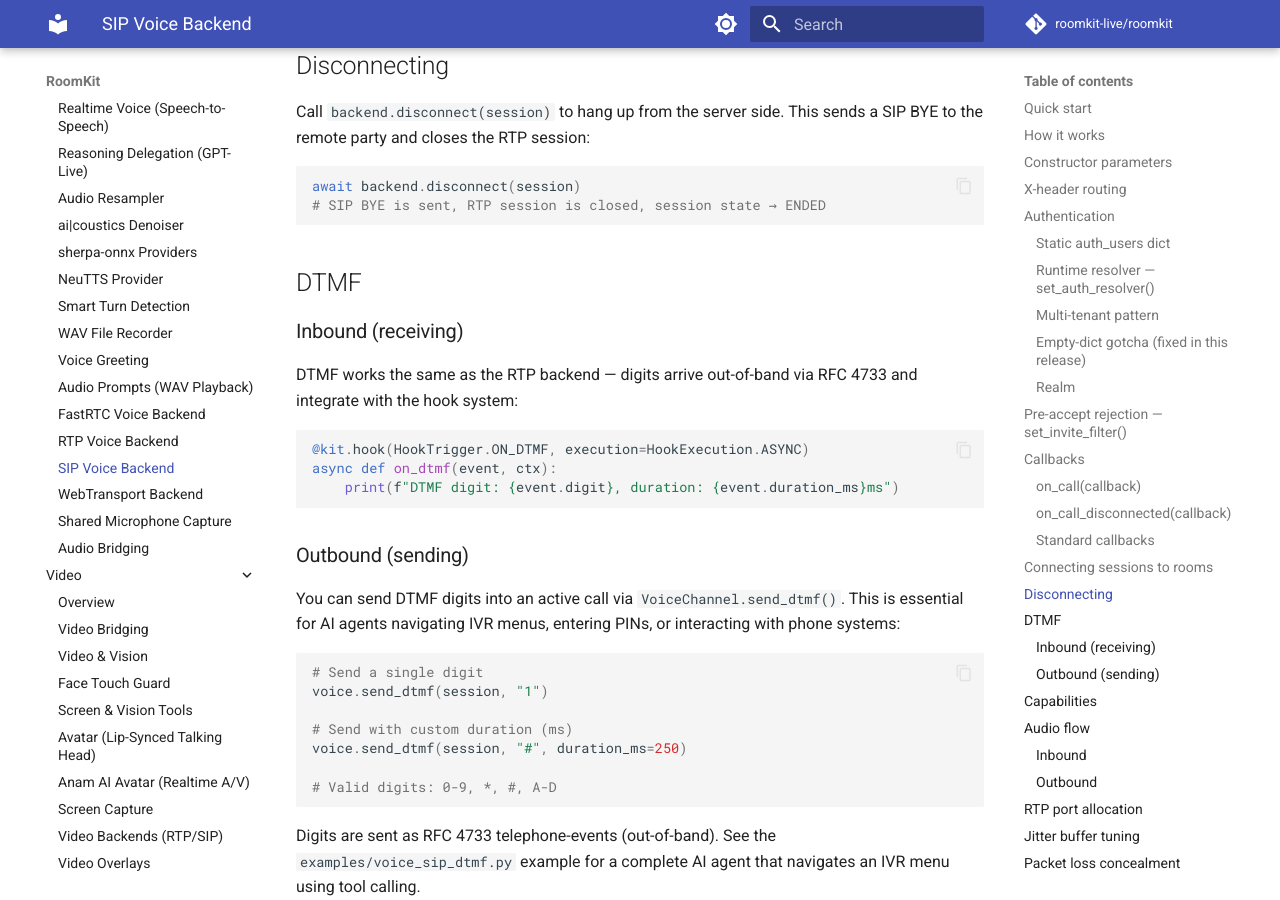
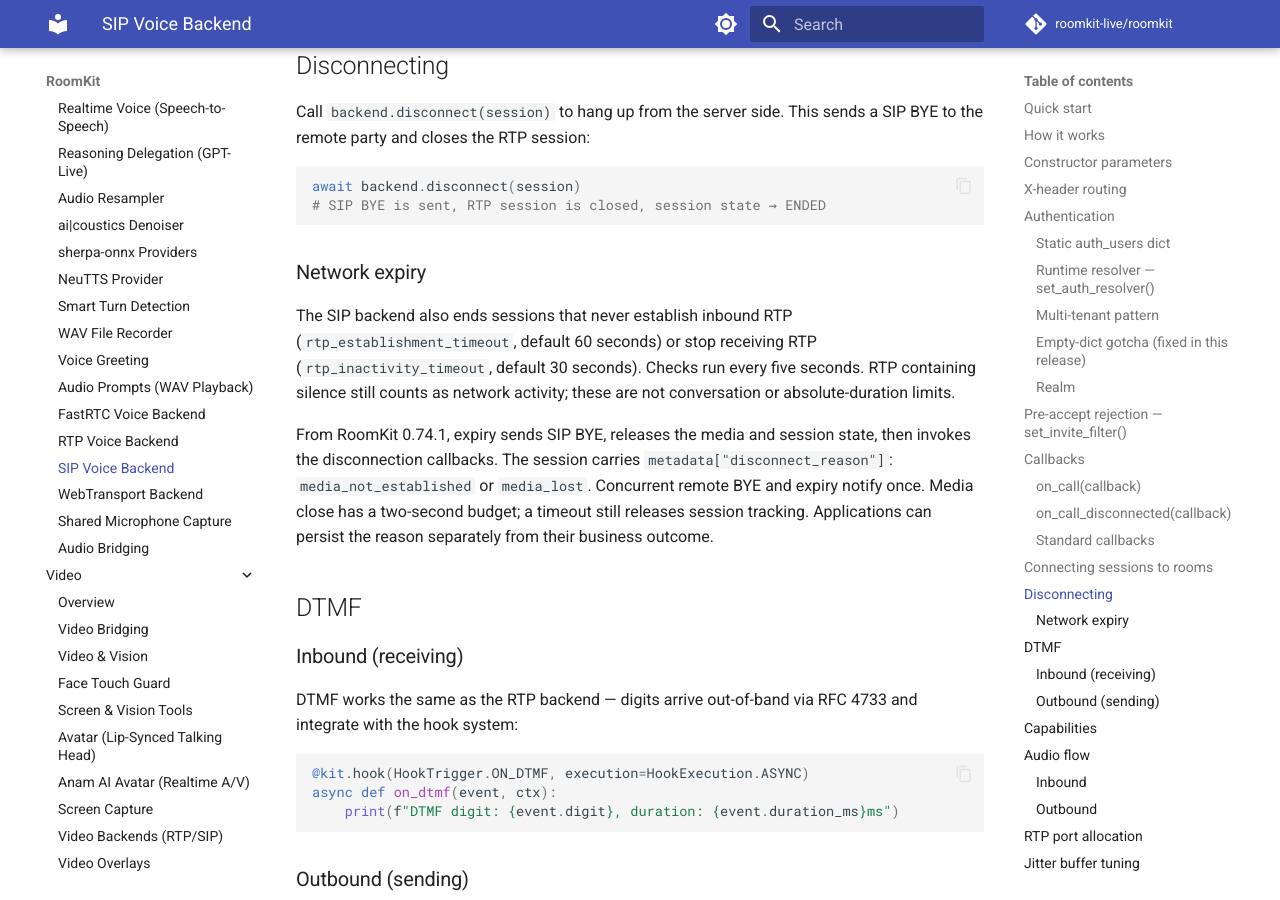
Before and after one commit to roomkit-live/roomkit-docs, an MkDocs documentation site: the page built from docs/guides/sip-backend.md, in a window 1280 px wide and 900 px high, scrolled down 7769 px. Built offline with MkDocs 1.6.1 and Material for MkDocs 9.7.7, drawn with Linux system fonts in a browser that asks for light colours; comment, search, counter and statistics services are not loaded.

Commit message:
docs(sip): explain network expiry and disconnect reasons

````diff
--- a/docs/guides/sip-backend.md
+++ b/docs/guides/sip-backend.md
@@ -277,6 +277,21 @@ await backend.disconnect(session)
 # SIP BYE is sent, RTP session is closed, session state → ENDED
 ```
 
+### Network expiry
+
+The SIP backend also ends sessions that never establish inbound RTP
+(`rtp_establishment_timeout`, default 60 seconds) or stop receiving RTP
+(`rtp_inactivity_timeout`, default 30 seconds). Checks run every five seconds.
+RTP containing silence still counts as network activity; these are not
+conversation or absolute-duration limits.
+
+From RoomKit 0.74.1, expiry sends SIP BYE, releases the media and session state,
+then invokes the disconnection callbacks. The session carries
+`metadata["disconnect_reason"]`: `media_not_established` or `media_lost`.
+Concurrent remote BYE and expiry notify once. Media close has a two-second
+budget; a timeout still releases session tracking. Applications can persist
+the reason separately from their business outcome.
+
 ## DTMF
 
 ### Inbound (receiving)
````
